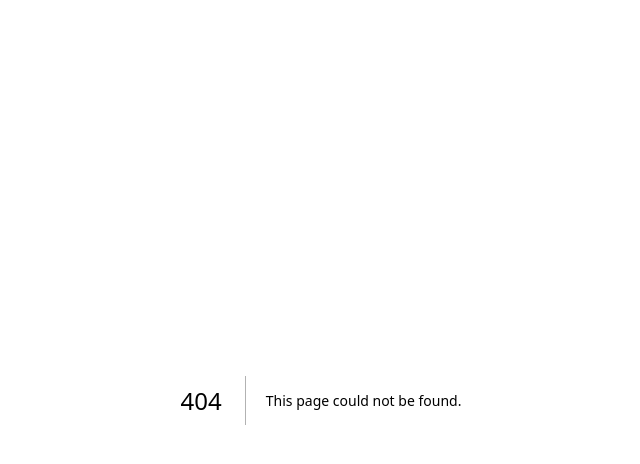
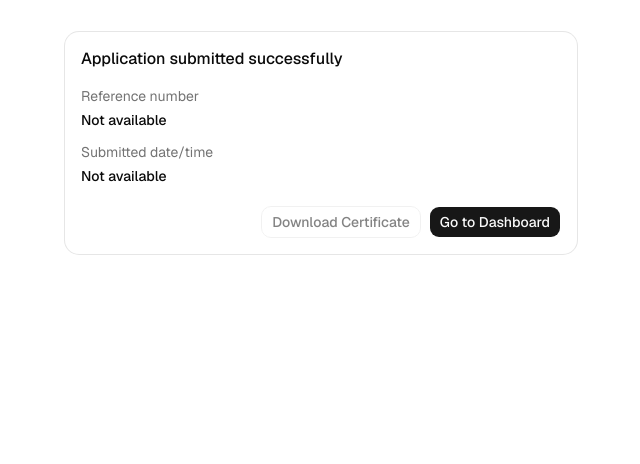
Before and after one commit to shivakrishnak13/certiflow, a Next.js app in the folder frontend/: page /applications/1/success in a window 1280 px wide. Before the commit this address had no page. Shown: the top 464 px of the page, without its empty margins (319-959 px from the left). Built offline with nearby package versions, Linux system fonts and the light colour scheme.

Commit message:
feat: add application submission flow

```diff
--- /dev/null
+++ b/frontend/src/app/applications/[id]/success/page.tsx
@@ -0,0 +1,28 @@
+import { SubmissionSuccess } from "@/module/submission/components/submission-success";
+import type { SubmissionDetails } from "@/module/submission/types";
+
+type SuccessPageProps = {
+  params: Promise<{ id: string }>;
+  searchParams: Promise<{
+    referenceNumber?: string;
+    status?: string;
+    submittedAt?: string;
+  }>;
+};
+
+export default async function SuccessPage({ params, searchParams }: SuccessPageProps) {
+  const [{ id }, submission] = await Promise.all([params, searchParams]);
+
+  const submissionDetails: SubmissionDetails = {
+    applicationId: id,
+    status: submission.status === "SUBMITTED" ? submission.status : "SUBMITTED",
+    referenceNumber: submission.referenceNumber || "Not available",
+    submittedAt: submission.submittedAt || "Not available",
+  };
+
+  return (
+    <main className="mx-auto w-full max-w-6xl flex-1 px-4 py-8 sm:px-6 lg:px-8">
+      <SubmissionSuccess submission={submissionDetails} />
+    </main>
+  );
+}
--- a/frontend/src/config/routes.ts
+++ b/frontend/src/config/routes.ts
@@ -9,5 +9,6 @@ export const routes = {
     details: (id: string) => `/applications/${id}/details`,
     documents: (id: string) => `/applications/${id}/documents`,
     review: (id: string) => `/applications/${id}/review`,
+    success: (id: string) => `/applications/${id}/success`,
   },
 };
--- /dev/null
+++ b/frontend/src/module/review/components/review-document.tsx
@@ -0,0 +1,48 @@
+import { Button } from "@/components/ui/button";
+import { ApplicationDocument } from "@/module/applicant-details/types";
+import { usePreviewDocument } from "@/module/documents/hooks/usePreviewDocument";
+import { formatFileSize, getApiError } from "@/module/review/utils";
+import { LoaderCircle } from "lucide-react";
+
+type ReviewDocumentProps = {
+  applicationId: string;
+  label: string;
+  document?: ApplicationDocument;
+};
+
+export function ReviewDocument({ applicationId, label, document }: ReviewDocumentProps) {
+  const previewDocument = usePreviewDocument(applicationId);
+  const previewError = getApiError(previewDocument.error);
+
+  const handlePreview = () => {
+    if (!document) return;
+
+    previewDocument.mutate(document.id, {
+      onSuccess: ({ url }) => {
+        window.open(url, "_blank", "noopener,noreferrer");
+      },
+    });
+  };
+
+  return (
+    <div className="rounded-xl border p-4">
+      <div className="flex flex-col gap-3 sm:flex-row sm:items-center sm:justify-between">
+        <div>
+          <p className="font-medium">{label}</p>
+          <p className="mt-1 text-sm text-muted-foreground">
+            {document ? `${document.originalName} · ${formatFileSize(document.size)}` : "Not uploaded"}
+          </p>
+        </div>
+        {document && (
+          <Button type="button" variant="outline" onClick={handlePreview} disabled={previewDocument.isPending}>
+            {previewDocument.isPending ? <LoaderCircle className="animate-spin" /> : null}
+            Preview
+          </Button>
+        )}
+      </div>
+      {previewDocument.isError && (
+        <p className="mt-3 text-sm text-destructive">{previewError || "Unable to preview the document. Please try again."}</p>
+      )}
+    </div>
+  );
+}
--- a/frontend/src/module/review/components/review-step.tsx
+++ b/frontend/src/module/review/components/review-step.tsx
@@ -1,16 +1,15 @@
 "use client";
 
-import { isAxiosError } from "axios";
+import { Button } from "@/components/ui/button";
+import { Card, CardContent, CardHeader, CardTitle } from "@/components/ui/card";
+import { routes } from "@/config/routes";
+import { useApplicationDetails } from "@/module/applicant-details/hooks/useApplicationDetails";
+import { formatAddress, getApiError } from "@/module/review/utils";
+import { useSubmitApplication } from "@/module/submission/hooks/useSubmitApplication";
 import { LoaderCircle } from "lucide-react";
 import { useRouter } from "next/navigation";
 import { useSyncExternalStore } from "react";
-import { Button } from "@/components/ui/button";
-import { Card, CardContent, CardHeader, CardTitle } from "@/components/ui/card";
-import { routes } from "@/config/routes";
-import type { ErrorResponseType } from "@/lib/api";
-import { useApplicationDetails } from "@/module/applicant-details/hooks/useApplicationDetails";
-import type { ApplicationDocument, ApplicantDetails } from "@/module/applicant-details/types";
-import { usePreviewDocument } from "@/module/documents/hooks/usePreviewDocument";
+import { ReviewDocument } from "@/module/review/components/review-document";
 
 type ReviewStepProps = {
   applicationId: string;
@@ -21,36 +20,7 @@ type ReviewItemProps = {
   value?: string;
 };
 
-type ReviewDocumentProps = {
-  applicationId: string;
-  label: string;
-  document?: ApplicationDocument;
-};
-
 const subscribe = () => () => undefined;
-
-function getApiError(error: unknown) {
-  return isAxiosError<ErrorResponseType>(error) ? error.response?.data.message : null;
-}
-
-function formatFileSize(size: number) {
-  if (size < 1024) return `${size} B`;
-  if (size < 1024 * 1024) return `${(size / 1024).toFixed(1)} KB`;
-
-  return `${(size / (1024 * 1024)).toFixed(1)} MB`;
-}
-
-function formatAddress(address?: ApplicantDetails["address"]) {
-  const parts = [
-    address?.line1,
-    address?.line2,
-    address?.city,
-    address?.state,
-    address?.postalCode,
-  ].filter(Boolean);
-
-  return parts.join(", ") || undefined;
-}
 
 function ReviewItem({ label, value }: ReviewItemProps) {
   return (
@@ -61,47 +31,11 @@ function ReviewItem({ label, value }: ReviewItemProps) {
   );
 }
 
-function ReviewDocument({ applicationId, label, document }: ReviewDocumentProps) {
-  const previewDocument = usePreviewDocument(applicationId);
-  const previewError = getApiError(previewDocument.error);
-
-  const handlePreview = () => {
-    if (!document) return;
-
-    previewDocument.mutate(document.id, {
-      onSuccess: ({ url }) => {
-        window.open(url, "_blank", "noopener,noreferrer");
-      },
-    });
-  };
-
-  return (
-    <div className="rounded-xl border p-4">
-      <div className="flex flex-col gap-3 sm:flex-row sm:items-center sm:justify-between">
-        <div>
-          <p className="font-medium">{label}</p>
-          <p className="mt-1 text-sm text-muted-foreground">
-            {document ? `${document.originalName} · ${formatFileSize(document.size)}` : "Not uploaded"}
-          </p>
-        </div>
-        {document && (
-          <Button type="button" variant="outline" onClick={handlePreview} disabled={previewDocument.isPending}>
-            {previewDocument.isPending ? <LoaderCircle className="animate-spin" /> : null}
-            Preview
-          </Button>
-        )}
-      </div>
-      {previewDocument.isError && (
-        <p className="mt-3 text-sm text-destructive">{previewError || "Unable to preview the document. Please try again."}</p>
-      )}
-    </div>
-  );
-}
-
 export function ReviewStep({ applicationId }: ReviewStepProps) {
   const router = useRouter();
   const hasMounted = useSyncExternalStore(subscribe, () => true, () => false);
   const applicationQuery = useApplicationDetails(applicationId, hasMounted);
+  const submitApplication = useSubmitApplication(applicationId);
 
   if (!hasMounted || applicationQuery.isLoading) {
     return (
@@ -128,6 +62,22 @@ export function ReviewStep({ applicationId }: ReviewStepProps) {
   const documents = applicationQuery.data?.documents || [];
   const idProof = documents.find((document) => document.type === "ID_PROOF");
   const degreeCertificate = documents.find((document) => document.type === "DEGREE_CERTIFICATE");
+  const canSubmit = applicationQuery.data?.application.status === "DRAFT";
+  const submitError = getApiError(submitApplication.error);
+
+  const handleSubmit = () => {
+    submitApplication.mutate(undefined, {
+      onSuccess: (submission) => {
+        const searchParams = new URLSearchParams({
+          referenceNumber: submission.referenceNumber,
+          status: submission.status,
+          submittedAt: submission.submittedAt,
+        });
+
+        router.push(`${routes.applications.success(submission.applicationId)}?${searchParams.toString()}`);
+      },
+    });
+  };
 
   return (
     <div className="mx-auto w-full max-w-3xl space-y-4">
@@ -163,8 +113,14 @@ export function ReviewStep({ applicationId }: ReviewStepProps) {
         <Button type="button" variant="outline" onClick={() => router.push(routes.applications.documents(applicationId))}>
           Back
         </Button>
-        <Button type="button" disabled>Submit Application</Button>
+        <Button type="button" onClick={handleSubmit} disabled={!canSubmit || submitApplication.isPending}>
+          {submitApplication.isPending ? <LoaderCircle className="animate-spin" /> : null}
+          Submit Application
+        </Button>
       </div>
+      {submitApplication.isError && (
+        <p className="text-right text-sm text-destructive">{submitError || "Unable to submit the application. Please try again."}</p>
+      )}
     </div>
   );
 }
--- /dev/null
+++ b/frontend/src/module/review/utils/index.ts
@@ -0,0 +1,26 @@
+import type { ErrorResponseType } from "@/lib/api";
+import type { ApplicantDetails } from "@/module/applicant-details/types";
+import { isAxiosError } from "axios";
+
+export function getApiError(error: unknown) {
+  return isAxiosError<ErrorResponseType>(error) ? error.response?.data.message : null;
+}
+
+export function formatFileSize(size: number) {
+  if (size < 1024) return `${size} B`;
+  if (size < 1024 * 1024) return `${(size / 1024).toFixed(1)} KB`;
+
+  return `${(size / (1024 * 1024)).toFixed(1)} MB`;
+}
+
+export function formatAddress(address?: ApplicantDetails["address"]) {
+  const parts = [
+    address?.line1,
+    address?.line2,
+    address?.city,
+    address?.state,
+    address?.postalCode,
+  ].filter(Boolean);
+
+  return parts.join(", ") || undefined;
+}
--- /dev/null
+++ b/frontend/src/module/submission/components/submission-success.tsx
@@ -0,0 +1,45 @@
+"use client";
+
+import { useRouter } from "next/navigation";
+import { Button } from "@/components/ui/button";
+import { Card, CardContent, CardHeader, CardTitle } from "@/components/ui/card";
+import { routes } from "@/config/routes";
+import type { SubmissionDetails } from "@/module/submission/types";
+
+type SubmissionSuccessProps = {
+  submission: SubmissionDetails;
+};
+
+function formatSubmittedAt(submittedAt: string) {
+  const date = new Date(submittedAt);
+
+  return Number.isNaN(date.getTime()) ? submittedAt : date.toLocaleString();
+}
+
+export function SubmissionSuccess({ submission }: SubmissionSuccessProps) {
+  const router = useRouter();
+
+  return (
+    <Card className="mx-auto w-full max-w-lg">
+      <CardHeader>
+        <CardTitle>Application submitted successfully</CardTitle>
+      </CardHeader>
+      <CardContent className="space-y-5">
+        <dl className="space-y-3">
+          <div>
+            <dt className="text-sm text-muted-foreground">Reference number</dt>
+            <dd className="mt-1 font-medium">{submission.referenceNumber}</dd>
+          </div>
+          <div>
+            <dt className="text-sm text-muted-foreground">Submitted date/time</dt>
+            <dd className="mt-1 font-medium">{formatSubmittedAt(submission.submittedAt)}</dd>
+          </div>
+        </dl>
+        <div className="flex flex-col-reverse gap-2 sm:flex-row sm:justify-end">
+          <Button type="button" variant="outline" disabled>Download Certificate</Button>
+          <Button type="button" onClick={() => router.push(routes.dashboard)}>Go to Dashboard</Button>
+        </div>
+      </CardContent>
+    </Card>
+  );
+}
--- /dev/null
+++ b/frontend/src/module/submission/hooks/useSubmitApplication.ts
@@ -0,0 +1,18 @@
+import { useMutation, useQueryClient } from "@tanstack/react-query";
+import { apiClient } from "@/lib/api";
+import type { SubmissionResponse } from "@/module/submission/types";
+
+export function useSubmitApplication(applicationId: string) {
+  const queryClient = useQueryClient();
+
+  return useMutation({
+    mutationFn: async () => {
+      const response = await apiClient.post<SubmissionResponse>(`/applications/${applicationId}/submit`);
+
+      return response.data.data;
+    },
+    onSuccess: async () => {
+      await queryClient.invalidateQueries({ queryKey: ["applications"] });
+    },
+  });
+}
--- /dev/null
+++ b/frontend/src/module/submission/types/index.ts
@@ -0,0 +1,11 @@
+export type SubmissionResponse = {
+  message: string;
+  data: {
+    applicationId: string;
+    status: "SUBMITTED";
+    referenceNumber: string;
+    submittedAt: string;
+  };
+};
+
+export type SubmissionDetails = SubmissionResponse["data"];
```
